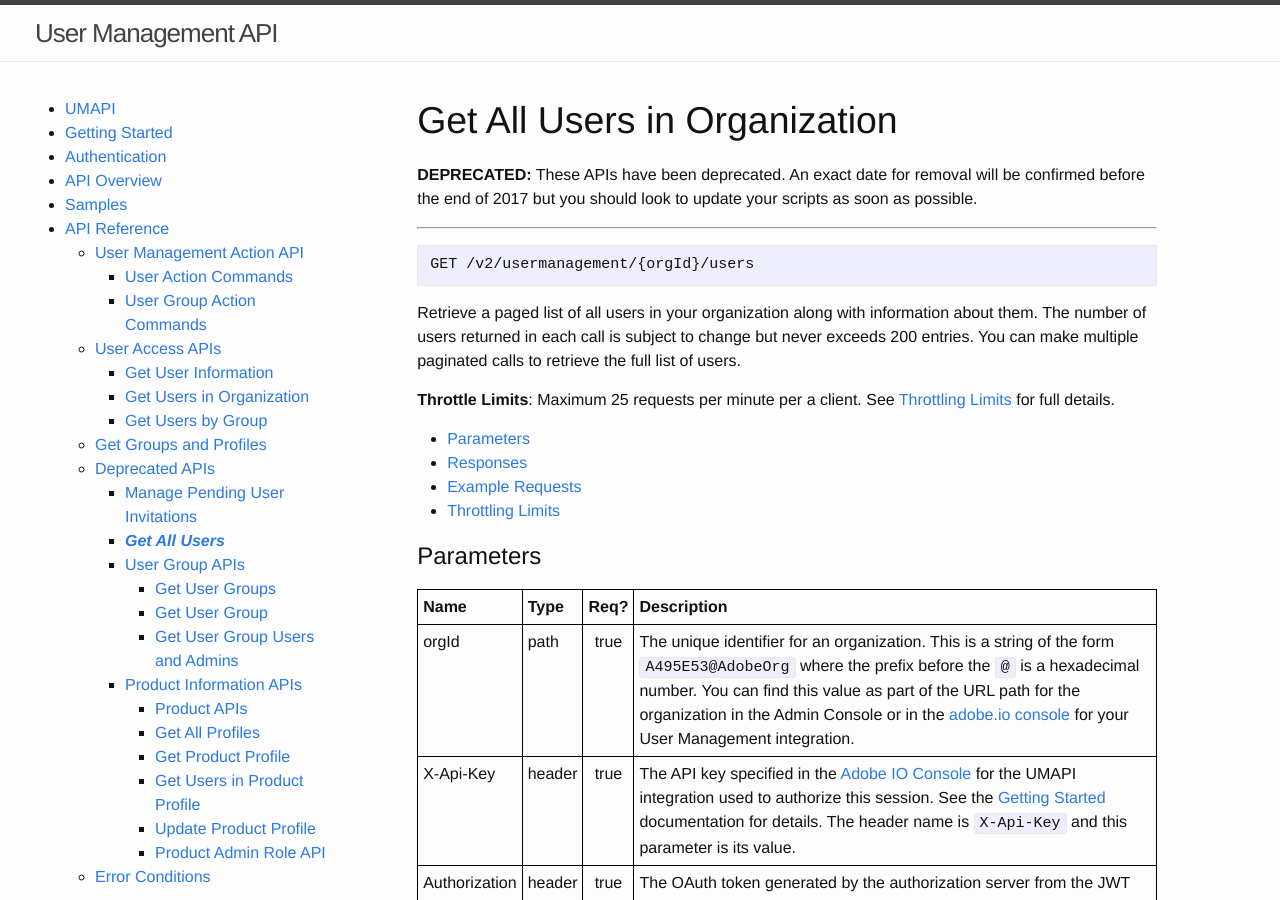
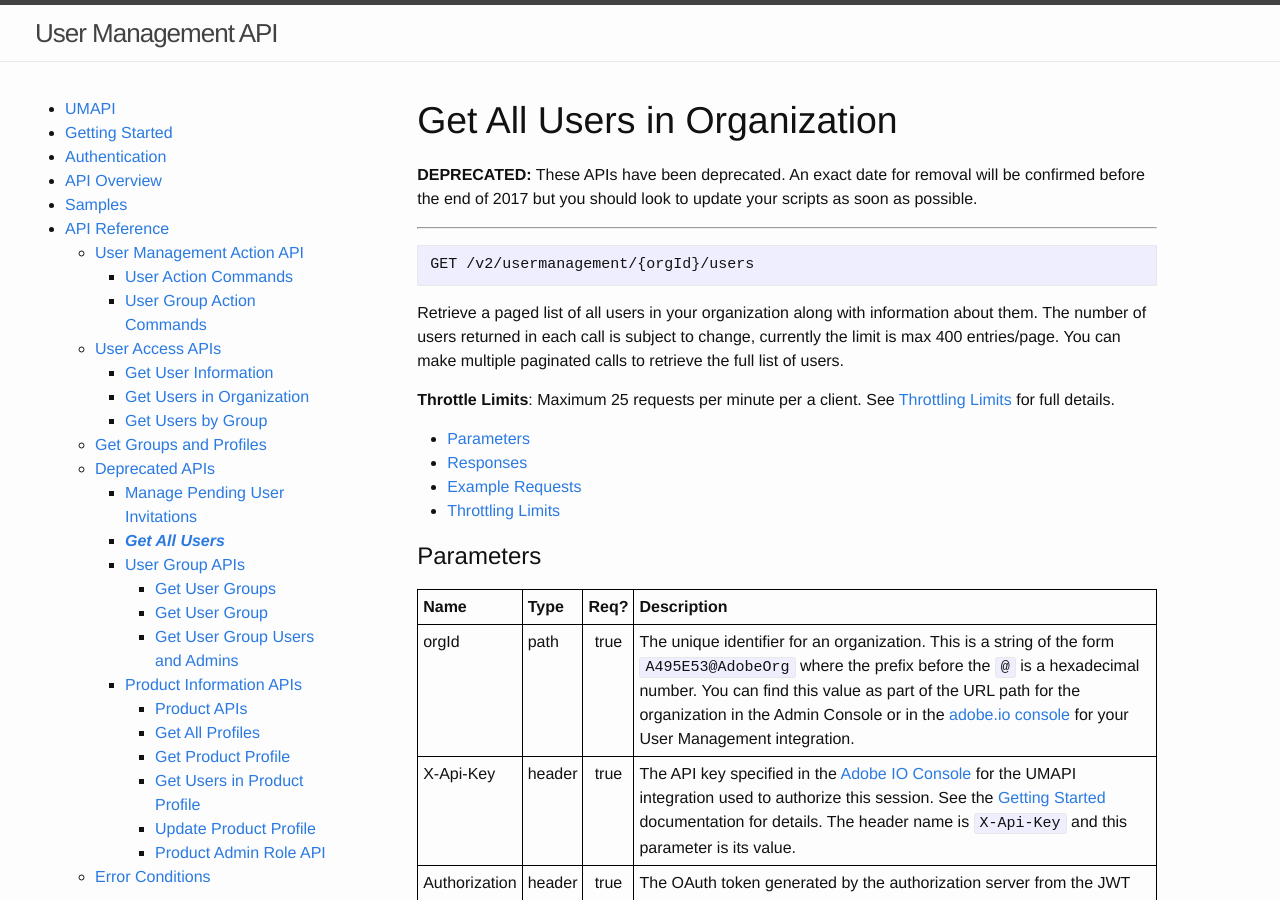
Before and after one commit to adobe-apiplatform/umapi-documentation, a Jekyll site: the page built from docs/en/api/getUsersREST.md, in a window 1280 px wide and 900 px high. Built offline with Jekyll 4.4.1, drawn with Linux system fonts in a browser that asks for light colours.

Commit message:
update of GET users limit

````diff
--- a/docs/en/api/getUsersREST.md
+++ b/docs/en/api/getUsersREST.md
@@ -17,7 +17,7 @@ lang: en
 GET /v2/usermanagement/{orgId}/users
 ```
 
-Retrieve a paged list of all users in your organization along with information about them. The number of users returned in each call is subject to change but never exceeds 200 entries. You can make multiple paginated calls to retrieve the full list of users.
+Retrieve a paged list of all users in your organization along with information about them. The number of users returned in each call is subject to change, currently the limit is max 400 entries/page. You can make multiple paginated calls to retrieve the full list of users.
 
 __Throttle Limits__: Maximum 25 requests per minute per a client. See [Throttling Limits](#getUsersRESTThrottle) for full details.
 
````
